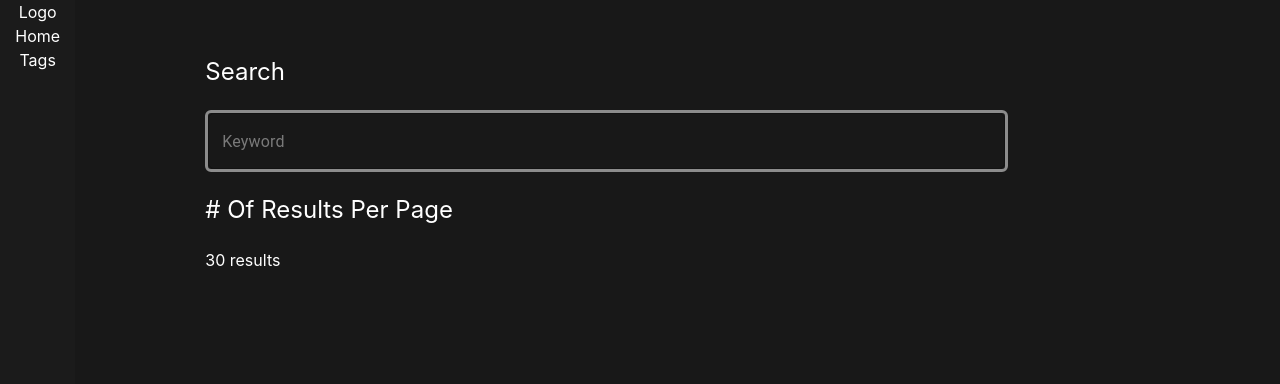
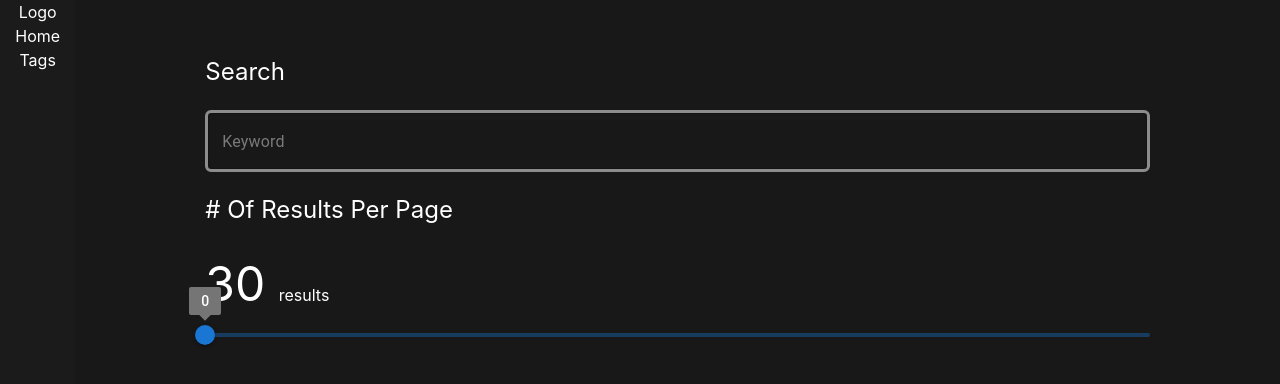
Before and after one commit to dickisujadi/aha, a React (Create React App) app: page / in a window 1280 px wide. Shown: the top 384 px of the page. Built offline with nearby package versions, Linux system fonts and the light colour scheme.

Commit message:
add slider component and set to main

```diff
--- a/src/pages/Home.tsx
+++ b/src/pages/Home.tsx
@@ -1,6 +1,7 @@
 import { useEffect } from "react";
 import { User } from "../typings"
 import SearchBar from "../ui/SearchBar";
+import SliderComponent from "../ui/SliderComponent";
 
 interface UserProps {
     total : number,
@@ -36,7 +37,7 @@ export function Home() {
     return (
         <div className="flex flex-row w-full h-fit">
 
-            <div className="mx-[8.125rem] mt-[2.125rem] w-8/12">
+            <div className="mx-[8.125rem] mt-[2.125rem] w-full 2xl:w-8/12">
                 <p className="text-2xl text-left capitalize leading-9 my-[1.25rem]">search</p>
 
                 <div>
@@ -46,11 +47,11 @@ export function Home() {
                 <p className="text-2xl text-left capitalize leading-9 my-[1.25rem]"># of results per page</p>
 
                 <div className="flex flex-row">
-                    <p>30 results</p>
+                    <p className="text-5xl text-left leading-[4.5rem]">30 <span className="text-base leading-6">results</span></p>
                 </div>
 
                 <div>
-                    {/* slider */}
+                    <SliderComponent />
                 </div>
 
                 <div>
--- /dev/null
+++ b/src/ui/SliderComponent.tsx
@@ -0,0 +1,45 @@
+import * as React from 'react';
+import Box from '@mui/material/Box';
+import Slider from '@mui/material/Slider';
+
+const marks = [
+  {
+    value: 10,
+    label: '3',
+  },
+  {
+    value: 20,
+    label: '6',
+  },
+  {
+    value: 40,
+    label: '9',
+  },
+  {
+    value: 60,
+    label: '12',
+  },
+  {
+    value: 100,
+    label: '50',
+  },
+];
+
+function valuetext(value: number) {
+  return `${value}`;
+}
+
+function SliderComponent() {
+  return (
+      <Slider
+        aria-label="Always visible"
+        defaultValue={0}
+        getAriaValueText={valuetext}
+        step={10}
+        // marks={marks}
+        valueLabelDisplay="on"
+      />
+  );
+}
+
+export default SliderComponent;
```
